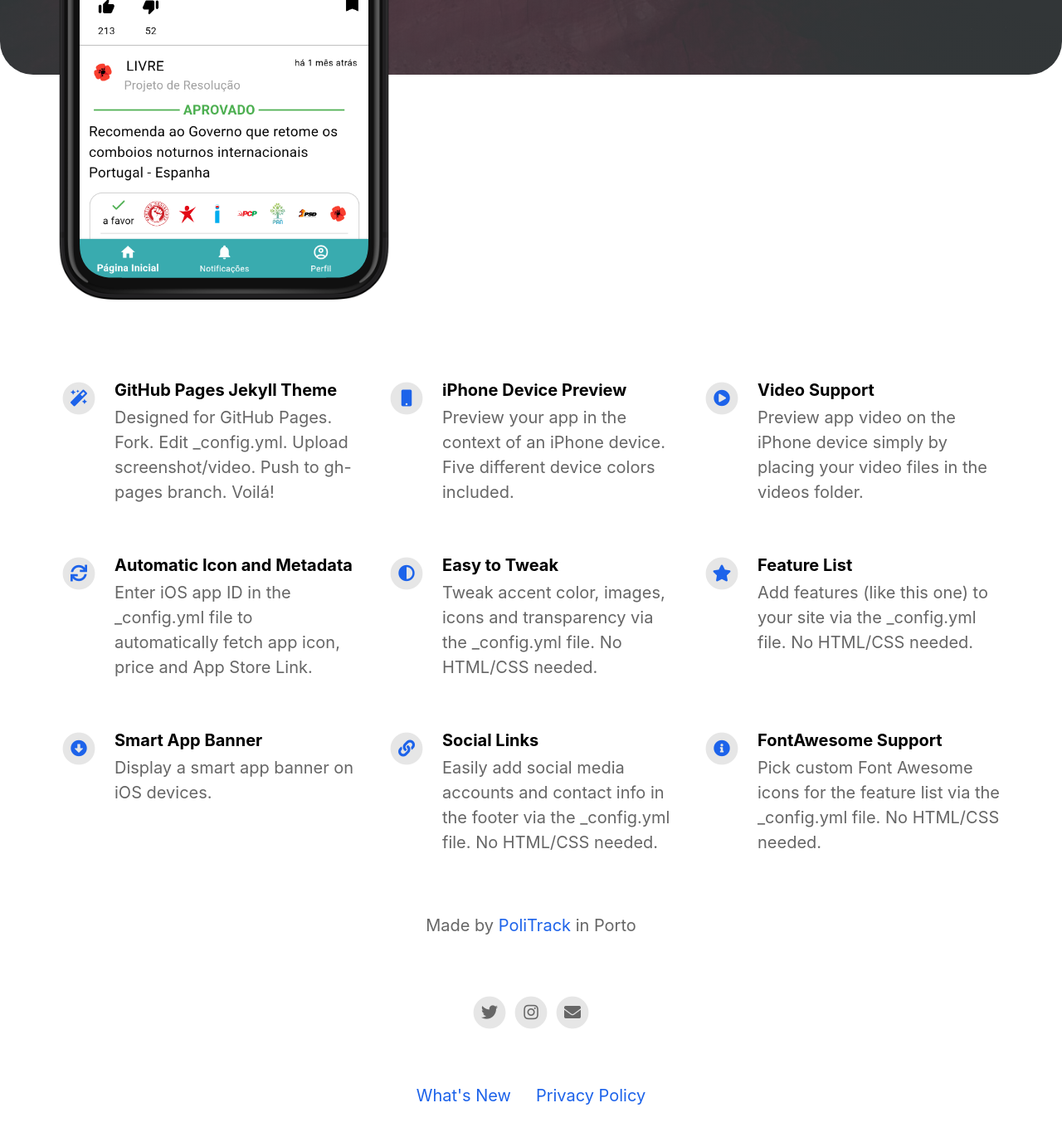
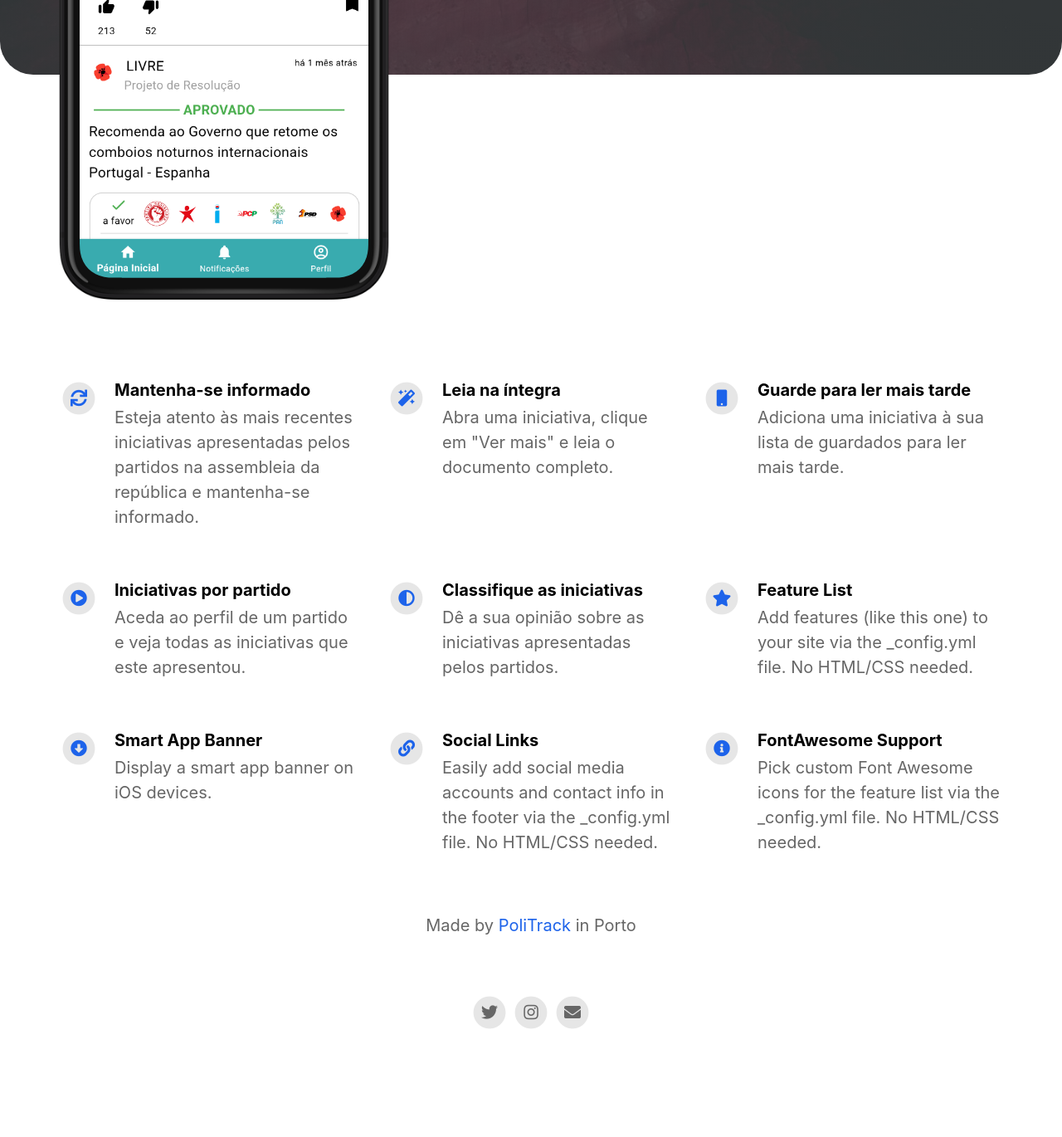
Before and after one commit to politrackpt/politrackpt.github.io, a Jekyll site: the page built from index.html, in a window 1280 px wide and 1400 px high, scrolled down 624 px. Shown: the top 1370 px of the window at 83% size. Built offline with Jekyll 4.4.1, drawn with Linux system fonts in a browser that asks for light colours; nearby versions of some CDN libraries; after the commit the page ends 1934 px from its top, so only the background shows below that.

Commit message:
new text

```diff
--- a/_config.yml
+++ b/_config.yml
@@ -36,24 +36,24 @@ mastodon_link                             :
 # Feature List                            Edit, add or remove features to be presented.
 features                                  :
 
-  - title                                 : GitHub Pages Jekyll Theme
-    description                           : Designed for GitHub Pages. Fork. Edit _config.yml. Upload screenshot/video. Push to gh-pages branch. Voilá!
+  - title                                 : Mantenha-se informado
+    description                           : Esteja atento às mais recentes iniciativas apresentadas pelos partidos na assembleia da república e mantenha-se informado.
+    fontawesome_icon_name                 : sync
+
+  - title                                 : Leia na íntegra
+    description                           : Abra uma iniciativa, clique em "Ver mais" e leia o documento completo.
     fontawesome_icon_name                 : magic
 
-  - title                                 : iPhone Device Preview
-    description                           : Preview your app in the context of an iPhone device. Five different device colors included.
+  - title                                 : Guarde para ler mais tarde
+    description                           : Adiciona uma iniciativa à sua lista de guardados para ler mais tarde.
     fontawesome_icon_name                 : mobile
 
-  - title                                 : Video Support
-    description                           : Preview app video on the iPhone device simply by placing your video files in the videos folder.
+  - title                                 : Iniciativas por partido
+    description                           : Aceda ao perfil de um partido e veja todas as iniciativas que este apresentou.
     fontawesome_icon_name                 : play-circle
 
-  - title                                 : Automatic Icon and Metadata
-    description                           : Enter iOS app ID in the _config.yml file to automatically fetch app icon, price and App Store Link.
-    fontawesome_icon_name                 : sync
-
-  - title                                 : Easy to Tweak
-    description                           : Tweak accent color, images, icons and transparency via the _config.yml file. No HTML/CSS needed.
+  - title                                 : Classifique as iniciativas
+    description                           : Dê a sua opinião sobre as iniciativas apresentadas pelos partidos.
     fontawesome_icon_name                 : adjust
 
   - title                                 : Feature List
--- a/_includes/footer.html
+++ b/_includes/footer.html
@@ -59,6 +59,7 @@
 		{% endif %}
 
 	</div>
+	<!--
 	<div class="footerLinks">
 		{% for page in site.pages %}
 			<a href="{{ page.url | relative_url }}" target="_self">{{ page.title }}</a>
@@ -67,4 +68,5 @@
 			<a href="{{ site.presskit_download_link }}">Press Kit</a>
 		{% endif %}
 	</div>
+	-->
 </footer>
```
